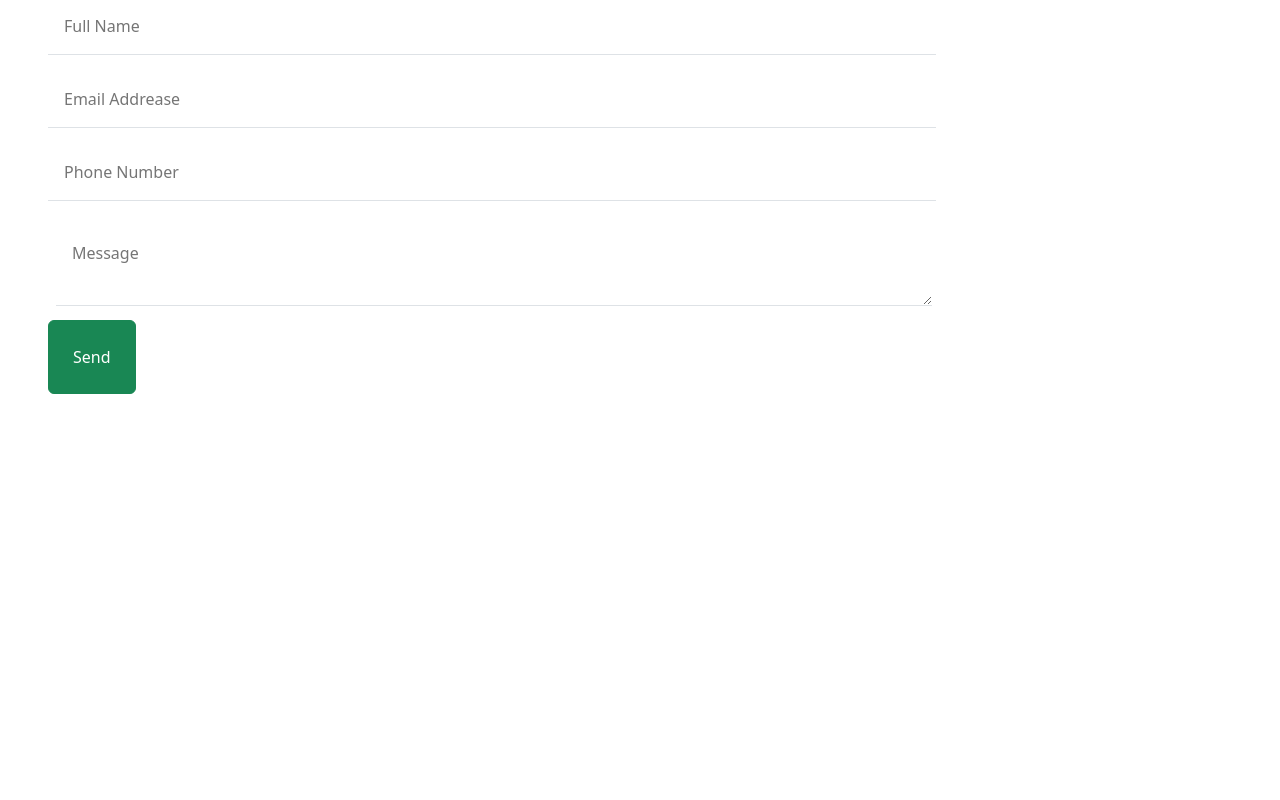
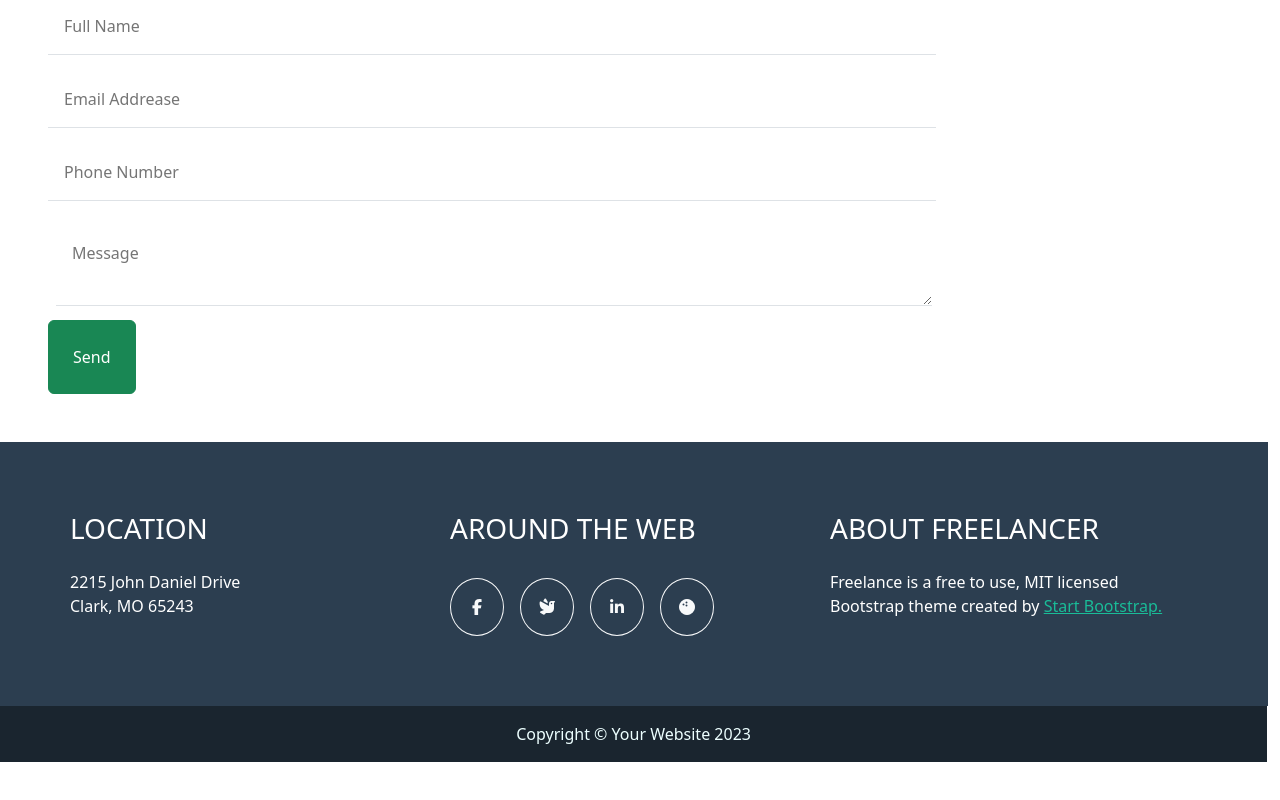
Before and after one commit to Abdrahmanyahya/reactsatart, a React (Vite) app: page / in a window 1280 px wide. Shown: the part 2774-3574 px from the top of the page. Before the commit the page ends 3216 px from the top, so only its background shows below. Built offline with nearby package versions, Linux system fonts and the light colour scheme.

Commit message:
create component footer

```diff
--- a/package.json
+++ b/package.json
@@ -10,6 +10,7 @@
     "preview": "vite preview"
   },
   "dependencies": {
+    "@fortawesome/fontawesome-free": "^7.1.0",
     "bootstrap": "^5.3.8",
     "react": "^19.1.1",
     "react-dom": "^19.1.1"
--- a/src/App.jsx
+++ b/src/App.jsx
@@ -4,6 +4,8 @@ import Hero from './Component/hero/Hero.jsx';
 import Proto from "./Component/Protofile/Protofilo.jsx";
 import About from './Component/About/About.jsx';
 import Contact from "./Component/Contact/Contactme.jsx";
+import Footer from "./Component/Footer/Footer.jsx";
+
 function App(){
 
 
@@ -15,6 +17,7 @@ function App(){
   <Proto></Proto>
   <About></About>
   <Contact></Contact>
+  <Footer></Footer>
 </Fragment>
   )
 }
--- a/src/Component/Contact/Contactme.jsx
+++ b/src/Component/Contact/Contactme.jsx
@@ -10,8 +10,8 @@ return (
 
 
 <form className="p-5">
-  <div className={`mb-3 `}>
-    <input type="text" className= {`${stylecon.name} w-75 p-3 border-0 border-bottom`} id="exampleInputEmail1" aria-describedby="emailHelp" placeholder="Full Name"></input>
+  <div className={`mb-3`}>
+    <input type="text" className= {` w-75 p-3 border-0 border-bottom`} id="exampleInputEmail1" aria-describedby="emailHelp" placeholder="Full Name"></input>
   </div>
 
 
--- /dev/null
+++ b/src/Component/Footer/Footer.jsx
@@ -0,0 +1,55 @@
+import { Fragment } from "react"
+import stylefoo from './footer.module.css';
+import '@fortawesome/fontawesome-free/css/all.min.css';
+
+function Footer(){
+
+    return(
+
+        <Fragment>
+         <div className={`${stylefoo.footback}  row `}>
+            <div className="col-md-4 ">
+                <div className="d-flex flex-column gap-3">
+
+
+                <h3 className="text-white">LOCATION</h3>
+                <span className="text-white">2215 John Daniel Drive<br></br>Clark, MO 65243</span>
+            </div>
+</div>
+            <div className="col-md-4">
+                <div className="d-flex flex-column gap-4">
+
+
+                <h3 className="text-white ">AROUND THE WEB</h3>
+                <div className="d-flex gap-3">
+                    <button type="button" class={`${stylefoo.btnFoot} btn btn-outline-light p-3`}><i class="fa-brands fa-facebook-f "></i></button>
+                  <button type="button" class={`${stylefoo.btnFoot} btn btn-outline-light p-3`}><i class="fa-solid fa-dove"></i></button>
+                <button type="button" class={`${stylefoo.btnFoot} btn btn-outline-light p-3`}><i class="fa-brands fa-linkedin-in"></i></button>
+                <button type="button" class={`${stylefoo.btnFoot} btn btn-outline-light p-3`}><i class="fa-solid fa-bowling-ball"></i></button>
+</div>
+
+
+                </div>
+            </div>
+            <div className="col-md-4">
+                <div className="d-flex flex-column gap-3">
+    <h3 className="text-white">ABOUT FREELANCER</h3>
+    <div>
+    <span className="text-white">Freelance is a free to use, MIT licensed<br></br></span>
+    <span className="text-white">Bootstrap theme created by </span>
+    <span className={`${stylefoo.spancolor} text-decoration-underline`}>Start Bootstrap.</span>
+</div>
+</div>
+</div>
+         </div>
+
+<div className={`${stylefoo.divcopy} p-3 mb-5`}>
+    <span className={`${stylefoo.spancoppy} `}>Copyright © Your Website 2023</span>
+</div>
+
+
+        </Fragment>
+    )
+}
+
+export default Footer;
--- /dev/null
+++ b/src/Component/Footer/Footer.module.css
@@ -0,0 +1,25 @@
+.footback{
+    background-color: #2c3e50;
+    width: 100%;
+    padding: 70px;
+}
+
+.btnFoot{
+    border-radius: 50%;
+}
+
+.spancolor{
+    color: #1abc98;
+}
+.divcopy{
+     background-color:#1a252f ;
+    width: 99%;
+
+}
+.spancoppy{
+    color: #edffff;
+display: flex;
+flex-direction: column;
+justify-content: center;
+align-items: center;
+}
```
Also changed, not shown: 1 other file (tests, documents, lock files or other folders).
